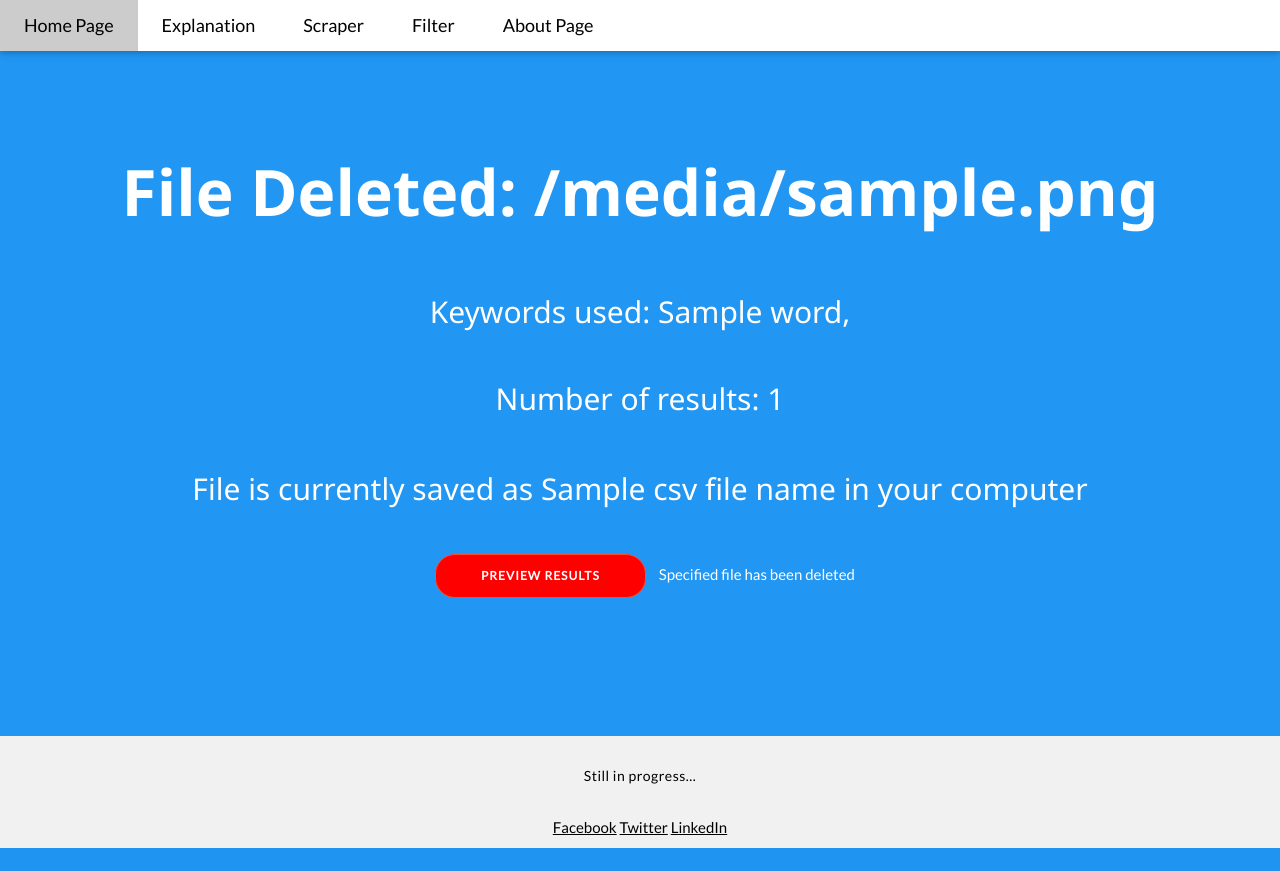
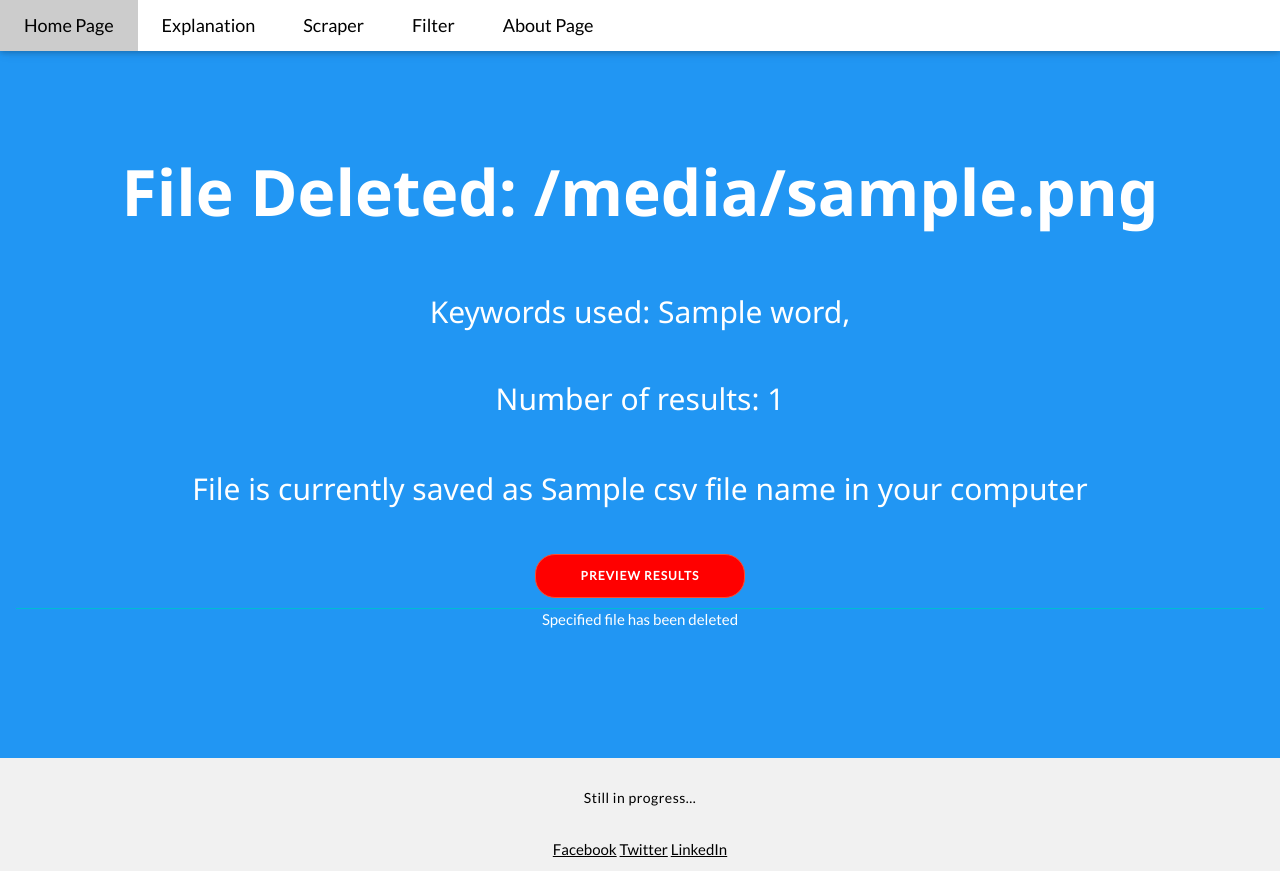
Before and after one commit to aseth99/WebServer, a Flask app: template templates/handleFilterResult.html in a window 1280 px wide. Before the commit the page ends 848 px from the top, so only its background shows below. Run offline with Flask 2, Linux system fonts and the light colour scheme; the template is opened without the code that fills it: most values are stand-ins (such as "Sample title", 1, 10 or a date in 2020).

Commit message:
make preview file prettier, added a container for table

```diff
--- a/app.py
+++ b/app.py
@@ -17,6 +17,7 @@ dataset = tablib.Dataset()
 
 @app.route("/filter", methods=['POST'])
 def filterFunction():
+	#filter form for webscrapers was filled out
 	if request.form['filterbtn'] == 'webFilterBtn':
 		websiteFunction = "testing"
 
@@ -61,7 +62,7 @@ def filterFunction():
 			return render_template('handleFilterResult.html', account=sourceVar, words=words, numLines=numLines, csvFileName = csvFileName, header=header, rows=rows)
 
 
-
+	#filter form for twitter filled out
 	else:
 		if(request.form.get('andOr')):
 			andVar = True
--- a/templates/handleFilterResult.html
+++ b/templates/handleFilterResult.html
@@ -69,6 +69,7 @@
 
   <button onclick="document.getElementById('table1').style.display='block'" class="button" id="help" name="decisionBtn" value="preview">Preview Results</button>
 
+  <div class="w3-container w3-cyan">
     <table id="table1">
       <tr>
           {% for value in header %}
@@ -84,7 +85,7 @@
       {% endfor %}
     </table>
     {% endif %}
-
+  </div>
 
  {% with messages = get_flashed_messages(with_categories=true) %}
       {% for category, message in messages %}
```
Lines whose indentation alone changed are shown as unchanged.
